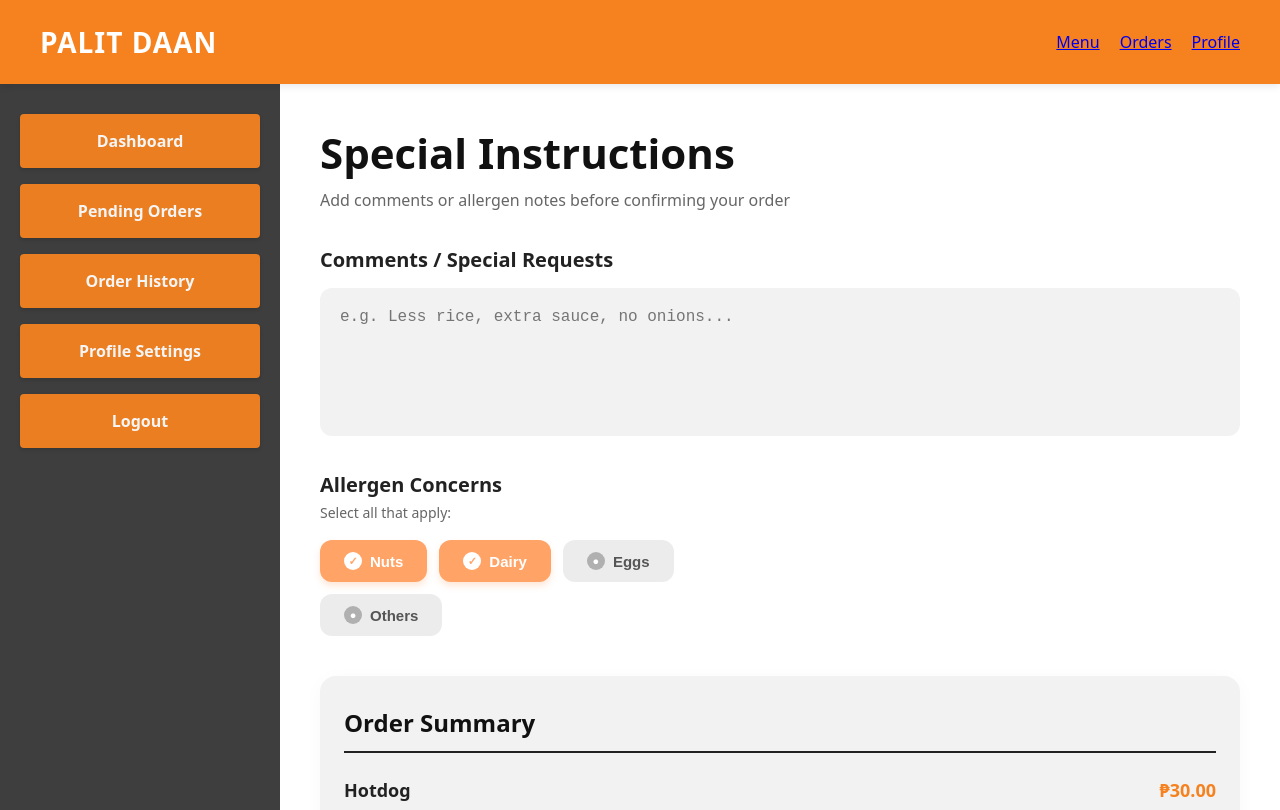
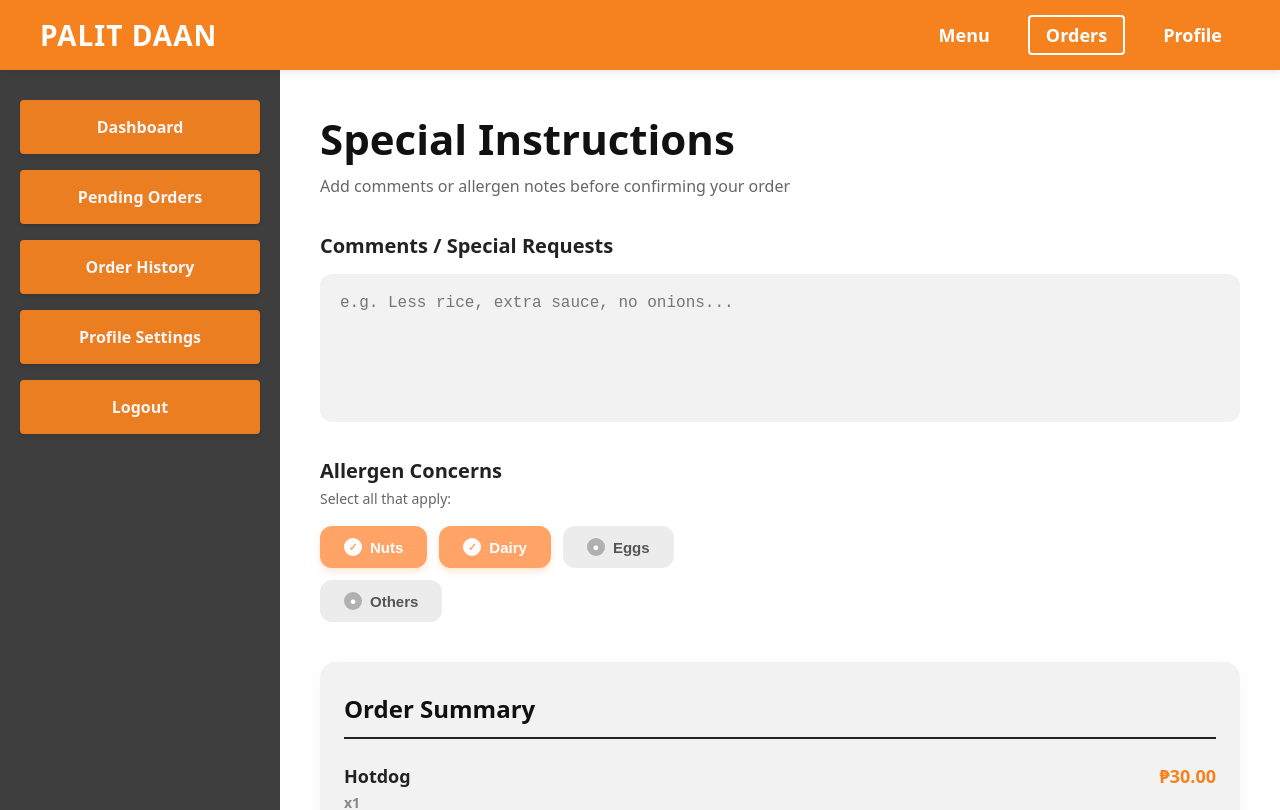
Before and after one commit to chonkychonkin/Palit_Daan, a React (Create React App) app: page /orders in a window 1280 px wide. Shown: the top 810 px of the page. Built offline with nearby package versions, Linux system fonts and the light colour scheme.

Commit message:
Updated UI for Navbar and created css file

```diff
--- /dev/null
+++ b/src/Navbar.css
@@ -0,0 +1,39 @@
+.navbar {
+  background-color: #f5821f;
+  display: flex;
+  justify-content: space-between;
+  align-items: center;
+  padding: 15px 40px;
+  box-shadow: 0 2px 8px rgba(0, 0, 0, 0.1);
+  z-index: 10;
+}
+
+.navbar-brand {
+  color: white;
+  font-size: 28px;
+  font-weight: 800;
+  letter-spacing: 1px;
+  cursor: pointer;
+}
+
+.navbar-links {
+  display: flex;
+  align-items: center;
+  gap: 20px;
+}
+
+.navbar-link {
+  color: white;
+  text-decoration: none;
+  font-size: 18px;
+  font-weight: bold;
+  padding: 6px 16px;
+  border: 2px solid transparent;
+  border-radius: 4px;
+  transition: all 0.2s ease;
+}
+
+.navbar-link:hover,
+.navbar-link.active {
+  border-color: white;
+}
--- a/src/Navbar.jsx
+++ b/src/Navbar.jsx
@@ -1,5 +1,5 @@
 import { Link, useLocation } from 'react-router-dom';
-
+import './Navbar.css';
 
 export default function Navbar() {
     const location = useLocation();
@@ -11,46 +11,16 @@ export default function Navbar() {
         return location.pathname === path;
     };
 
-    const linkStyle = (path) => ({
-        color: 'white',
-        textDecoration: 'none',
-        fontSize: '18px',
-        fontWeight: 'bold',
-        padding: '6px 16px',
-        border: isActive(path) ? '2px solid white' : '2px solid transparent',
-        borderRadius: '4px',
-        transition: 'all 0.2s ease',
-    });
-
     return (
-        <div style={{
-            backgroundColor: '#f5821f',
-            display: 'flex',
-            justifyContent: 'space-between',
-            alignItems: 'center',
-            padding: '15px 40px',
-            boxShadow: '0 2px 8px rgba(0,0,0,0.1)',
-            zIndex: 10
-        }}>
-            <div style={{
-                color: 'white',
-                fontSize: '28px',
-                fontWeight: '800',
-                letterSpacing: '1px',
-                cursor: 'pointer'
-            }}>
+        <div className="navbar">
+            <div className="navbar-brand">
                 PALIT DAAN
             </div>
-            <div style={{
-                display: 'flex',
-                alignItems: 'center',
-                gap: '20px'
-            }}>
-                <p><Link to='/menu'>Menu</Link></p>
-                <p><Link to='/orders'>Orders</Link></p>
-                <p><Link to='/profile'>Profile</Link></p>
-                </div>
+            <div className="navbar-links">
+                <Link className={`navbar-link ${isActive('/menu') ? 'active' : ''}`} to="/menu">Menu</Link>
+                <Link className={`navbar-link ${isActive('/orders') ? 'active' : ''}`} to="/orders">Orders</Link>
+                <Link className={`navbar-link ${isActive('/profile') ? 'active' : ''}`} to="/profile">Profile</Link>
+            </div>
         </div>
-
     );
 }
```
